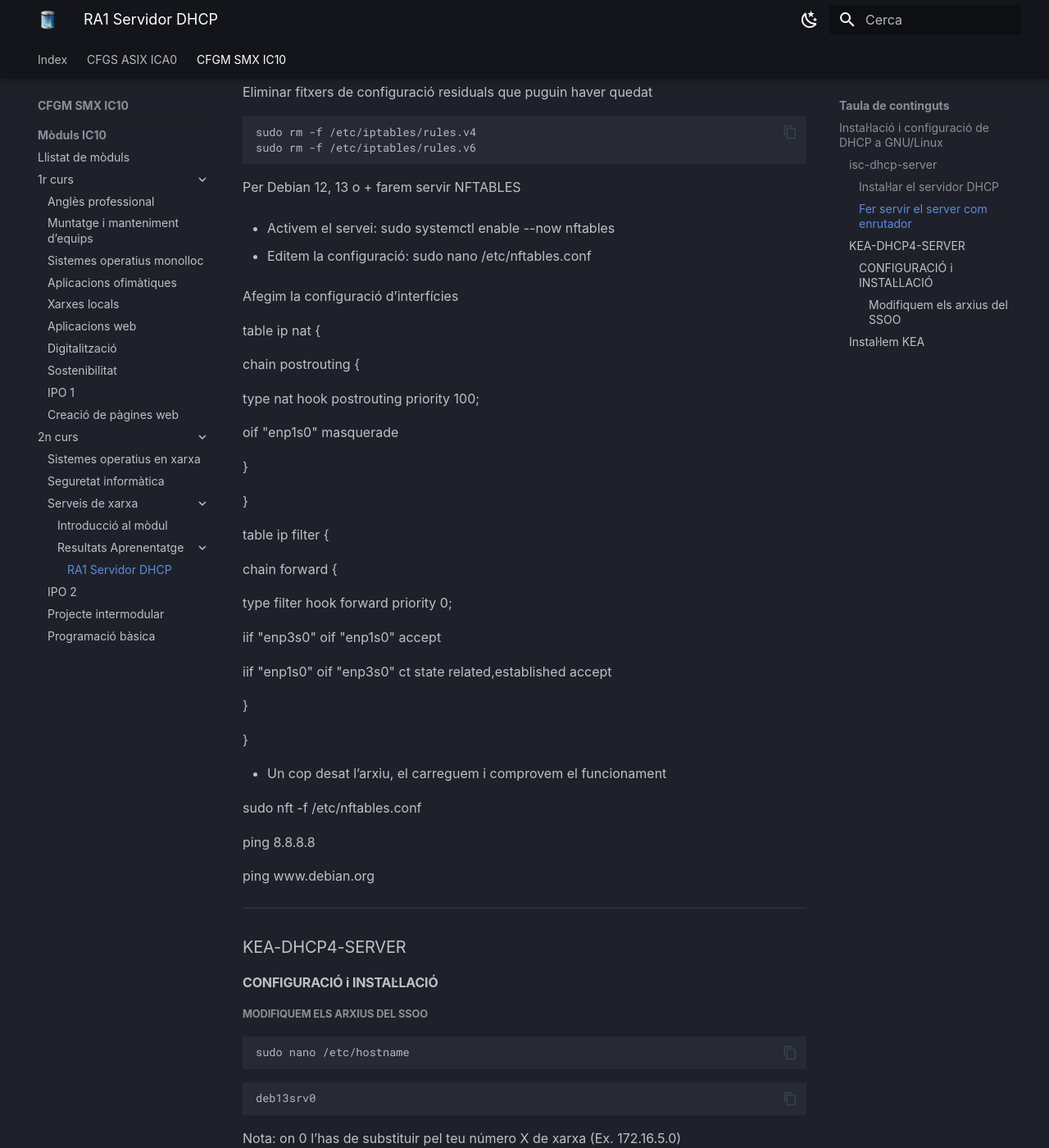
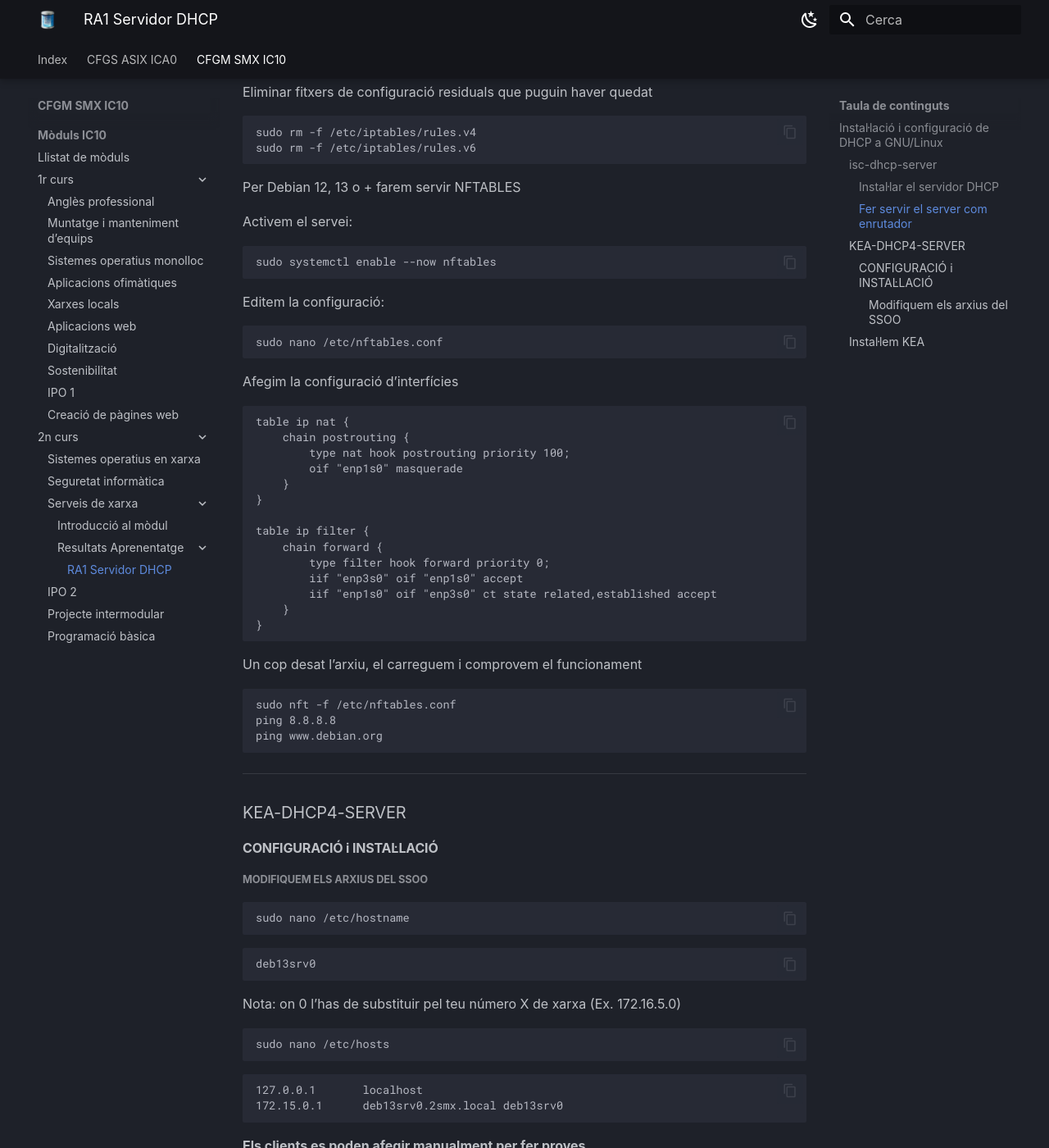
Before and after one commit to operatiu/apunts, an MkDocs documentation site: the page built from docs/ic10-Smx/0227-SX/RA1-DHCP/0227-RA1.md, in a window 1280 px wide and 1400 px high, scrolled down 6152 px. Shown: the whole window at 82% size. Built offline with MkDocs 1.6.1 and Material for MkDocs 9.7.7, drawn with Linux system fonts in a browser that asks for light colours; some web fonts are replaced.

Commit message:
Update 0227-RA1.md

````diff
--- a/docs/ic10-Smx/0227-SX/RA1-DHCP/0227-RA1.md
+++ b/docs/ic10-Smx/0227-SX/RA1-DHCP/0227-RA1.md
@@ -122,7 +122,7 @@ subnet 172.16.0.0 netmask 255.255.255.0 {
 ```
 
 Desarem l’arxiu i reiniciarem el servidor
-```
+```bash
 sudo systemctl restart isc-dhcp-server
 sudo service isc-dhcp-server status
 ```
@@ -156,7 +156,7 @@ sudo dhcpd -t -cf /etc/dhcp/dhcpd.conf
 ```
 
 Buidar les concessions per si hi ha fitxers corruptes.
-```
+```bash
 sudo rm -f /var/lib/dhcp/dhcpd.leases
 sudo touch /var/lib/dhcp/dhcpd.leases
 sudo systemctl restart isc-dhcp-server
@@ -255,17 +255,17 @@ sudo iptables -A FORWARD -i enp1s0 -o enp3s0 -m state --state ESTABLISHED,RELATE
 
 
 **NAT (masquerade)** Necessari perque els clients sortin a Internet per la interfície enp1s0 del server
-```
+```bash
 sudo iptables -t nat -A POSTROUTING -o enp1s0 -j MASQUERADE
 ```
 O indicant la xarxa (trànsit de la LAN) afegint  -s
-```
+```bash
 sudo iptables -t nat -A POSTROUTING -s 172.15.0.0/24 -o enp1s0 -j MASQUERADE
 ```
 
 Si volem desar les regles de forma persistent
 
-```
+```bash
 sudo apt install -y iptables-persistent netfilter-persistent
 sudo netfilter-persistent save
 ```
@@ -279,7 +279,7 @@ cat /proc/sys/net/ipv4/ip_forward
 ```
 
 Comprovar iptables
-```
+```bash
 sudo iptables -t nat -S
 sudo iptables -S
 ```
@@ -287,7 +287,7 @@ sudo iptables -S
 Eliminar les regles en execució (temporalment fins al reinici)
 
 Netejar totes les cadenes i regles:
-```
+```bash
 sudo iptables -F
 sudo iptables -t nat -F
 sudo iptables -t mangle -F
@@ -300,7 +300,7 @@ Això buida totes les regles, però en reiniciar la màquina, tornaran les desad
 Esborrar les regles persistents  Si vols que no es tornin a aplicar al reinici:
 
 Buidar regles actuals
-```
+```bash
 sudo iptables -F
 sudo iptables -t nat -F
 sudo iptables -t mangle -F
@@ -323,74 +323,42 @@ sudo rm -f /etc/iptables/rules.v4
 sudo rm -f /etc/iptables/rules.v6
 ```
 
-
 Per Debian 12, 13 o + farem servir NFTABLES
 
+Activem el servei:
+```
+sudo systemctl enable --now nftables
+```
 
-
-- Activem el servei: sudo systemctl enable --now nftables
-
-
-
-
-- Editem la configuració: sudo nano /etc/nftables.conf
-
-
-
+Editem la configuració:
+```
+sudo nano /etc/nftables.conf
+```
 
 Afegim la configuració d’interfícies
-
+```bash
 table ip nat {
-
     chain postrouting {
-
         type nat hook postrouting priority 100;
-
         oif "enp1s0" masquerade
-
     }
-
 }
 
+table ip filter {
+    chain forward {
+        type filter hook forward priority 0;
+        iif "enp3s0" oif "enp1s0" accept
+        iif "enp1s0" oif "enp3s0" ct state related,established accept
+    }
+}
+```
 
-
-table ip filter {
-
-    chain forward {
-
-        type filter hook forward priority 0;
-
-        iif "enp3s0" oif "enp1s0" accept
-
-        iif "enp1s0" oif "enp3s0" ct state related,established accept
-
-    }
-
-}
-
-
-
-
-- Un cop desat l’arxiu, el carreguem i comprovem el funcionament
-
-
-
-
+Un cop desat l’arxiu, el carreguem i comprovem el funcionament
+```
 sudo nft -f /etc/nftables.conf
-
 ping 8.8.8.8
-
 ping www.debian.org
-
-
-
-
-
-
-
-
-
-
+```
 
 
 ---
````
